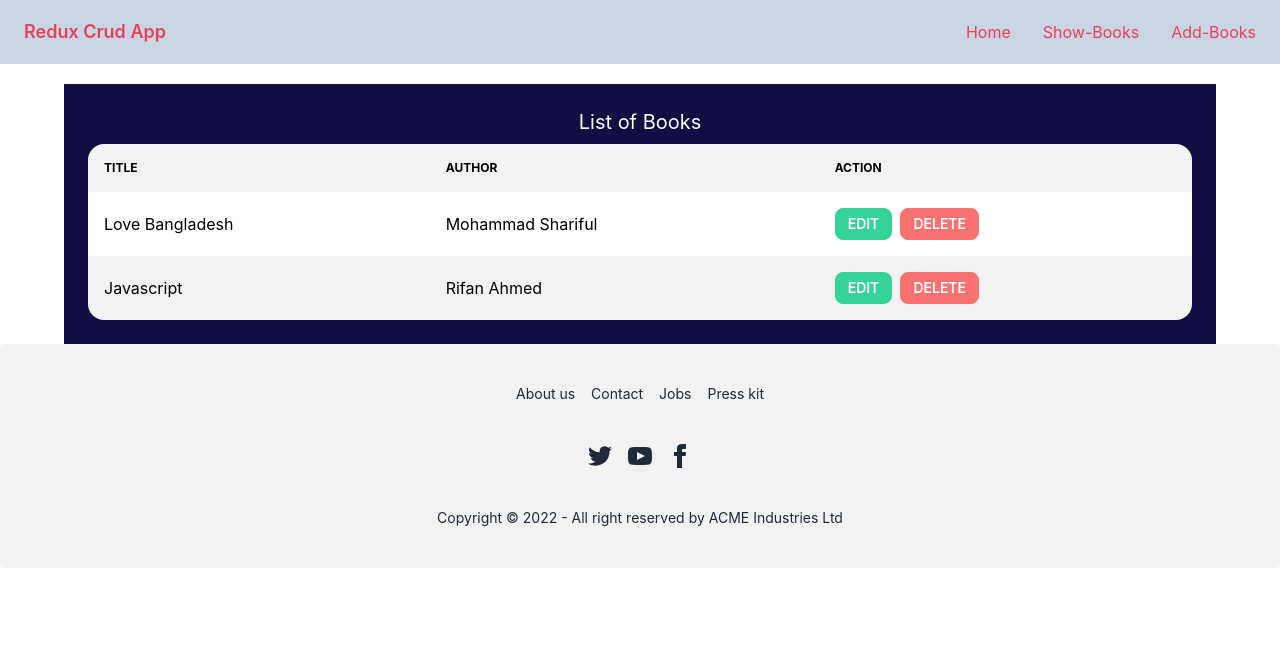
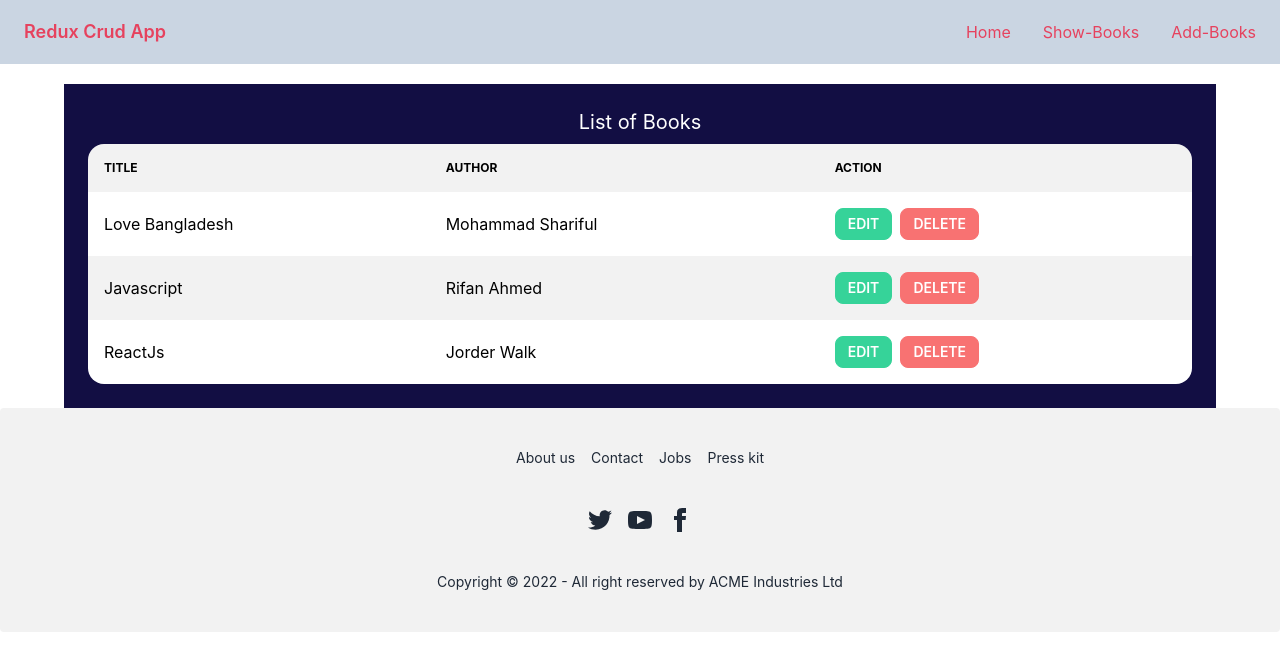
Before and after one commit to mohammadshariful/redux-crud-app, a React (Create React App) app: page /show-books in a window 1280 px wide. Shown: the top 670 px of the page. Built offline with nearby package versions, Linux system fonts and the light colour scheme.

Commit message:
redux toolkit delete implement

```diff
--- a/src/features/Books/BookSlice.js
+++ b/src/features/Books/BookSlice.js
@@ -1,6 +1,7 @@
 import { createSlice } from "@reduxjs/toolkit";
 import { v4 as uuidv4 } from "uuid";
-const initialBooks = [
+const initialBooks = {
+  books: [
     {
       id: uuidv4(),
       title: "Love Bangladesh",
@@ -11,16 +12,26 @@ const initialBooks = [
       title: "Javascript",
       author: "Rifan Ahmed ",
     },
-];
+    {
+      id: uuidv4(),
+      title: "ReactJs",
+      author: "Jorder Walk",
+    },
+  ],
+};
 const bookSlice = createSlice({
   name: "books",
   initialState: initialBooks,
   reducers: {
-    showBooks: (state) => state,
     addBook: (state, action) => {
-      state.push(action.payload);
+      const addBook = action.payload;
+      state.books = [...state.books, addBook];
+    },
+    deleteBook: (state, action) => {
+      const _id = action.payload;
+      state.books = state.books.filter((book) => book.id !== _id);
     },
   },
 });
-export const { showBooks, addBook } = bookSlice.actions;
+export const { showBooks, addBook, deleteBook } = bookSlice.actions;
 export default bookSlice.reducer;
--- a/src/features/Books/SingleBooks.js
+++ b/src/features/Books/SingleBooks.js
@@ -1,8 +1,10 @@
 import React from "react";
-import { useSelector } from "react-redux";
+import { useDispatch, useSelector } from "react-redux";
+import { deleteBook } from "./BookSlice";
 
 const SingleBooks = () => {
-  const books = useSelector((state) => state.booksReducer);
+  const { books } = useSelector((state) => state.booksReducer);
+  const dispatch = useDispatch();
   return (
     <>
       {books &&
@@ -14,7 +16,10 @@ const SingleBooks = () => {
               <button className="btn btn-sm mr-2 btn-success text-white">
                 Edit
               </button>
-              <button className="btn btn-sm btn-error text-white">
+              <button
+                onClick={() => dispatch(deleteBook(id))}
+                className="btn btn-sm btn-error text-white"
+              >
                 Delete
               </button>
             </td>
```
Lines whose indentation alone changed are shown as unchanged.
